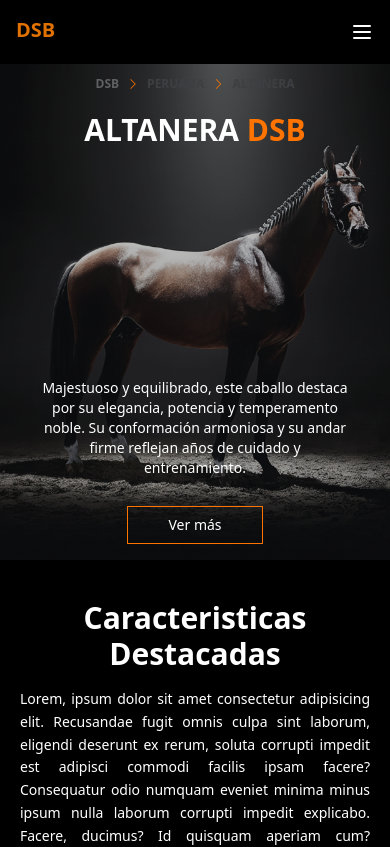
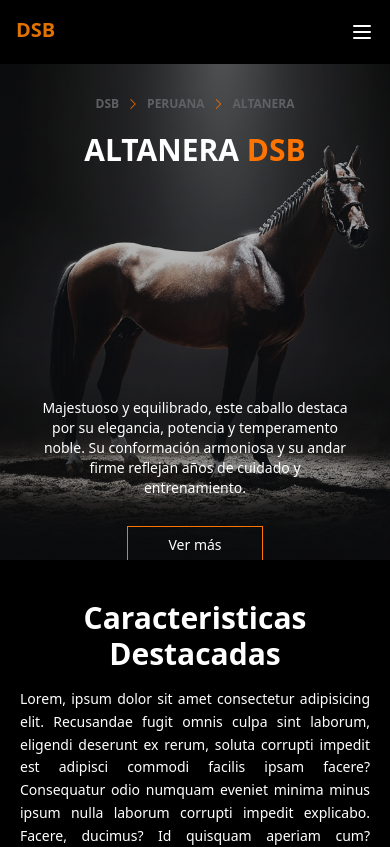
Before and after one commit to javieruncos/HorsePage, a React (Vite) app: page / in a window 390 px wide. Shown: the top 847 px of the page. Built offline with nearby package versions, Linux system fonts and the light colour scheme.

Commit message:
estilos responsive para todos los dispositivos

```diff
--- a/src/components/sections/Galeria.jsx
+++ b/src/components/sections/Galeria.jsx
@@ -69,7 +69,7 @@ const Galeria = () => {
             <SwiperSlide>
               <div className="h-[420px] sm:h-[500px] rounded-xl overflow-hidden">
                 <img
-                  src="https://images.pexels.com/photos/33688/delicate-arch-night-stars-landscape.jpg"
+                  src="https://images.pexels.com/photos/53114/horse-arabs-stallion-ride-53114.jpeg"
                   alt="Caballo 4"
                   className="h-full w-full object-cover"
                 />
--- a/src/components/sections/Portada.jsx
+++ b/src/components/sections/Portada.jsx
@@ -110,16 +110,16 @@ const Portada = () => {
           >
             <div className="px-4 sm:px-6 md:px-13 py-4 md:py-30 text-center md:text-left">
               {/* Breadcrumb */}
-              <div className="flex flex-wrap justify-center md:justify-start gap-2 sm:gap-3 text-xs sm:text-sm md:text-base">
+              <div className="flex flex-wrap justify-center md:justify-start gap-2 sm:gap-3 text-xs sm:text-sm md:text-base mt-5">
                 <p className="text-[#606164] font-bold">DSB</p>
                 <i className="bi bi-chevron-right text-[#ff7300]"></i>
-                <p className="text-[#3e3f43] font-bold">PERUANA</p>
+                <p className="text-[#606164] font-bold">PERUANA</p>
                 <i className="bi bi-chevron-right text-[#ff7300]"></i>
-                <p className="text-[#3e3f43] font-bold">ALTANERA</p>
+                <p className="text-[#606164] font-bold">ALTANERA</p>
               </div>
 
               {/* Título */}
-              <h1 className="text-3xl sm:text-4xl text-white font-bold my-5">
+              <h1 className="text-3xl sm:text-4xl text-white font-bold my-5  md:mt-0">
                 ALTANERA <span className="text-[#ff7300]">DSB</span>
               </h1>
 
--- a/src/pages/Home.jsx
+++ b/src/pages/Home.jsx
@@ -18,7 +18,6 @@ const Home = () => {
       <section>
         <VideoDescription></VideoDescription>
       </section>
-
     </div>
   );
 };
```
